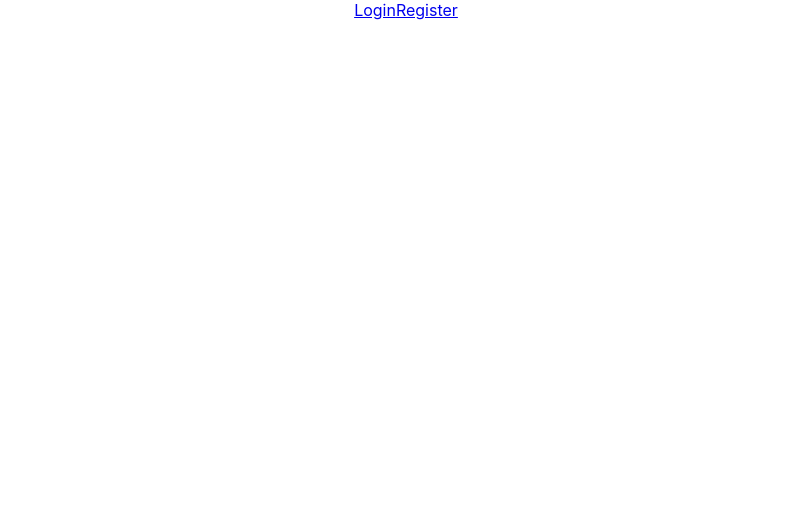
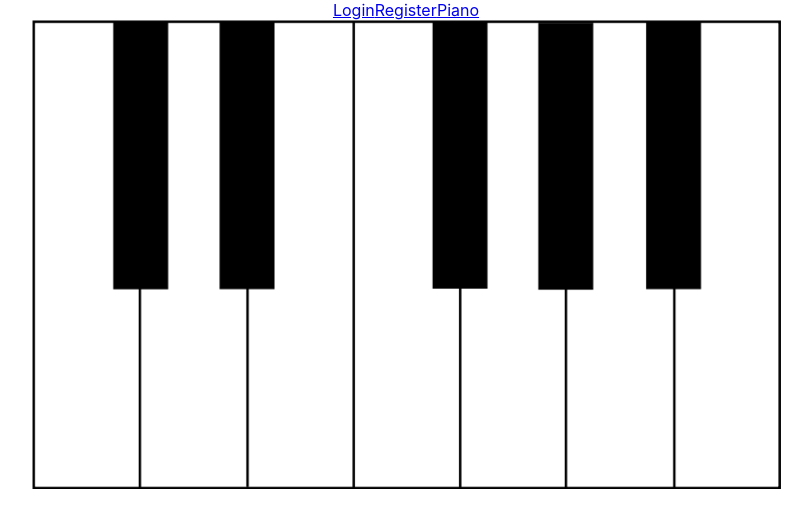
Before and after one commit to tauanlongaretti/Piano-App, a React (Create React App) app in the folder piano/: page /piano in a window 1280 px wide. Shown: the top 528 px of the page, without its empty margins (234-1046 px from the left). Built offline with nearby package versions, Linux system fonts and the light colour scheme.

Commit message:
basic piano component created and routed in App

```diff
--- a/piano/src/App.js
+++ b/piano/src/App.js
@@ -3,6 +3,8 @@ import NavBar from "./components/NavBar";
 import { BrowserRouter as Router, Route, Switch } from "react-router-dom"
 import Login from "./components/Login";
 import Register from "./components/Register";
+import Piano from "./components/Piano";
+
 import './App.css';
 
 function App() {
@@ -13,6 +15,7 @@ function App() {
         <Switch>
           <Route exact path="/" component={Login} />
           <Route path="/register" component={Register} />
+          <Route path="/piano" component={Piano} />
         </Switch>
       </div>
     </Router>
--- a/piano/src/components/NavBar.js
+++ b/piano/src/components/NavBar.js
@@ -6,6 +6,7 @@ const NavBar = () => {
         <div>
             <Link to="/">Login</Link>
             <Link to="/register">Register</Link>
+            <Link to="/piano">Piano</Link>
         </div>
     )
 }
--- /dev/null
+++ b/piano/src/components/Piano.js
@@ -0,0 +1,12 @@
+import React from "react";
+import PianoKeys from "./Images/PianoKeys.png";
+
+const Piano = () => {
+    return (
+        <div>
+            <img src={PianoKeys}/>
+        </div>
+    )
+}
+
+export default Piano;
```
Also changed, not shown: piano/src/components/Images/PianoKeys.png (added).
